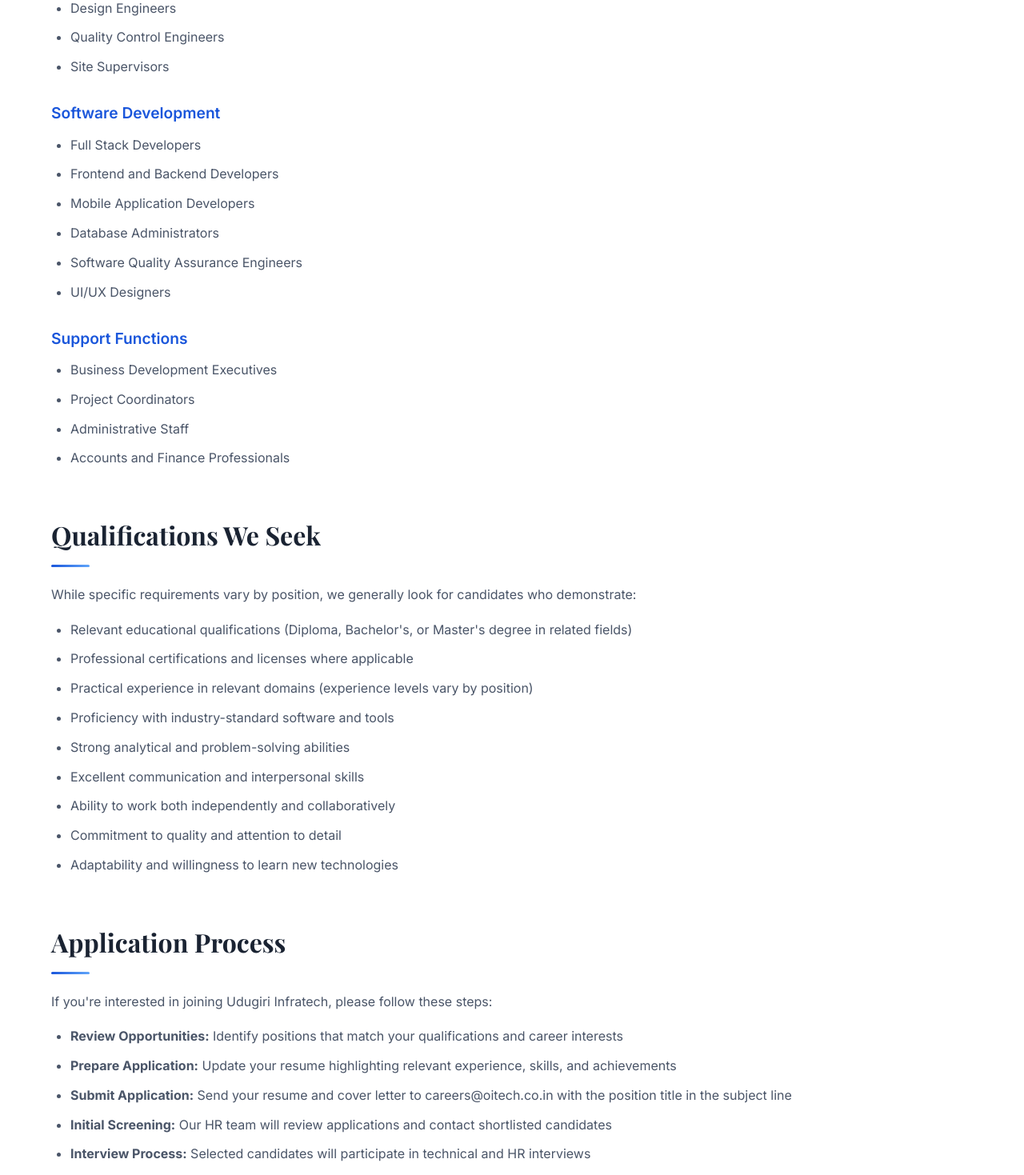
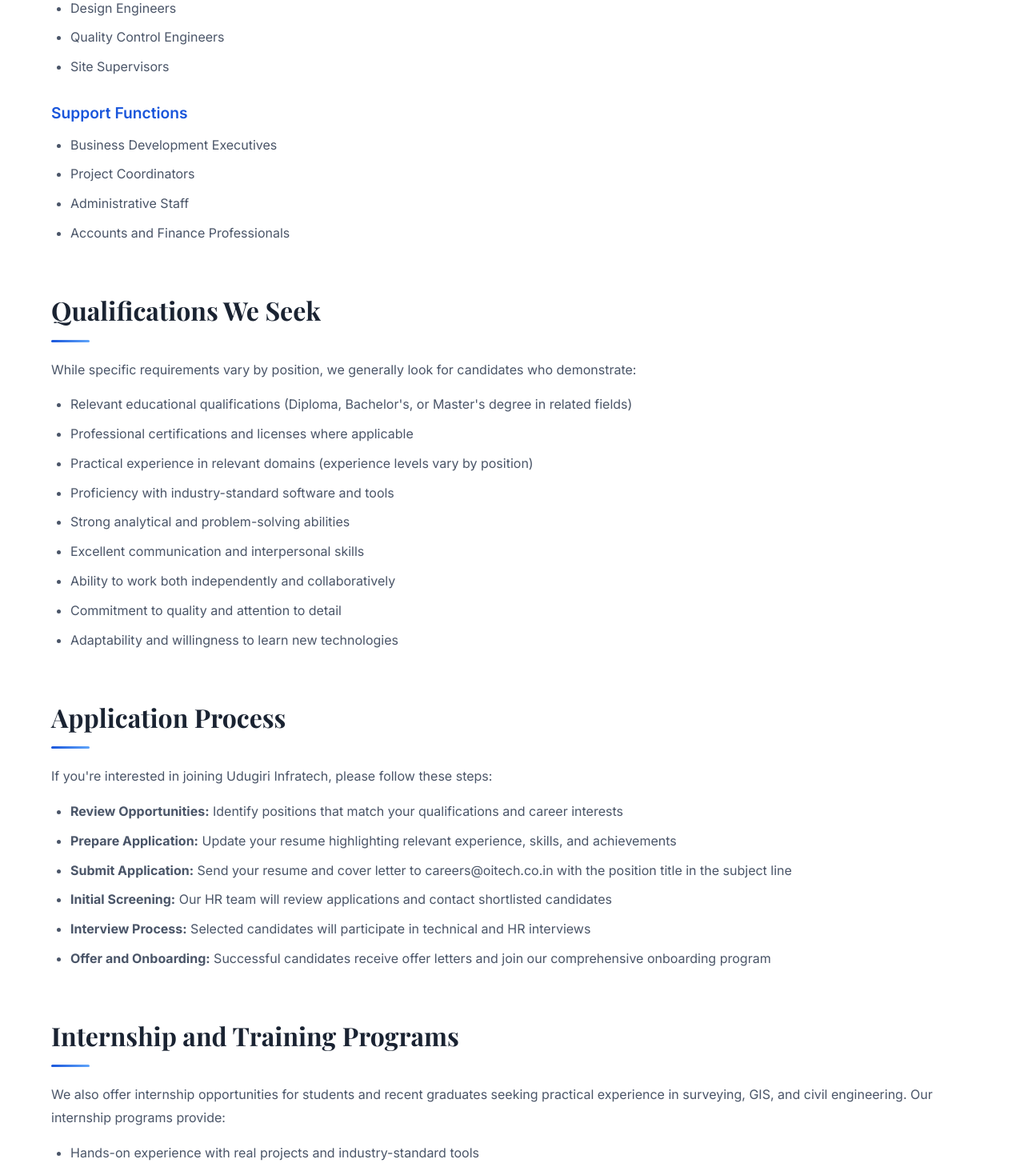
Before and after one commit to Manasisbyali234/UDUGIRI-INFRACTECH, a React (Create React App) app: page /careers in a window 1280 px wide. Shown: the part 2840-4309 px from the top of the page at 80% size. Built offline with nearby package versions, Linux system fonts and the light colour scheme; the HTML template or start-up script is replaced by a standard one.

Commit message:
minore34

```diff
--- a/src/components/Footer.js
+++ b/src/components/Footer.js
@@ -45,7 +45,7 @@
         </div>
         <div className="footer-bottom">
           <p>© 2024 Udugiri Infratech. All rights reserved.</p>
-          <p>Surveying · GIS · Engineering · Software</p>
+          <p>Surveying · GIS · Engineering</p>
         </div>
       </div>
     </footer>
--- a/src/pages/About.js
+++ b/src/pages/About.js
@@ -66,7 +66,7 @@
                 <p>
                   Our journey reflects a steadfast commitment to excellence, driven by a team of dedicated
                   professionals who bring together diverse expertise in surveying, geographic information systems,
-                  civil engineering, and software development.
+                  and civil engineering.
                 </p>
                 <p>
                   Operating at the intersection of engineering precision and digital innovation, Udugiri Infratech
@@ -212,8 +212,8 @@
                 <p>
                   The strength of Udugiri Infratech lies in our talented team of professionals who bring
                   together diverse skills, extensive experience, and unwavering commitment to excellence.
-                  Our workforce includes licensed surveyors, GIS specialists, civil engineers, software
-                  developers, and project managers.
+                  Our workforce includes licensed surveyors, GIS specialists, civil engineers,
+                  and project managers.
                 </p>
                 <p>
                   We invest significantly in training and development, ensuring our team remains updated
--- a/src/pages/Careers.js
+++ b/src/pages/Careers.js
@@ -130,16 +130,6 @@
               <li>Site Supervisors</li>
             </ul>
 
-            <h3>Software Development</h3>
-            <ul>
-              <li>Full Stack Developers</li>
-              <li>Frontend and Backend Developers</li>
-              <li>Mobile Application Developers</li>
-              <li>Database Administrators</li>
-              <li>Software Quality Assurance Engineers</li>
-              <li>UI/UX Designers</li>
-            </ul>
-
             <h3>Support Functions</h3>
             <ul>
               <li>Business Development Executives</li>
@@ -186,7 +176,7 @@
             <h2>Internship and Training Programs</h2>
             <p>
               We also offer internship opportunities for students and recent graduates seeking practical experience
-              in surveying, GIS, civil engineering, and software development. Our internship programs provide:
+              in surveying, GIS, and civil engineering. Our internship programs provide:
             </p>
             <ul>
               <li>Hands-on experience with real projects and industry-standard tools</li>
--- a/src/pages/Home.js
+++ b/src/pages/Home.js
@@ -4,10 +4,10 @@
 import ScrollSection from '../components/ScrollSection';
 import { heroStagger, heroItem, staggerContainer, staggerItem, fadeUp, viewportOptions } from '../hooks/useScrollAnimation';
 
-const typewriterWords = ['Surveying', 'GIS Mapping', 'Civil Engineering', 'Smart Software'];
+const typewriterWords = ['Surveying', 'GIS Mapping', 'Civil Engineering'];
 
 const services = [
-  'Building Designs', 'GPS / Total Station Survey', 'Software Development',
+  'Building Designs', 'GPS / Total Station Survey',
   'GIS Based Ward Delimitation', 'Construction', 'DPR for Water Supply',
   'Layout Designs', 'Roads & Drains', 'DGPS Survey',
   'GIS Based Master Plan', 'Bridges / Culverts', 'Layout Development',
@@ -22,7 +22,7 @@
   },
   {
     icon: '👷', title: 'Experienced Professionals',
-    text: 'Highly qualified engineers, surveyors, GIS specialists, and software developers with extensive industry expertise.',
+    text: 'Highly qualified engineers, surveyors, and GIS specialists with extensive industry expertise.',
     tag: 'Multi-Domain Expertise', color: '#0891b2',
   },
   {
@@ -91,7 +91,7 @@
                 <span className="hero-gradient-text">Across India</span>
               </motion.h1>
               <motion.p variants={heroItem}>
-                End-to-end solutions in Surveying, GIS, Civil Engineering &amp; Software — delivered with accuracy, speed, and integrity.
+                End-to-end solutions in Surveying, GIS, and Civil Engineering — delivered with accuracy, speed, and integrity.
               </motion.p>
               <motion.div variants={heroItem} className="hero-actions">
                 <Link to="/enquiry"><button className="cta-button cta-pulse">Get a Free Quote</button></Link>
@@ -116,7 +116,7 @@
                     { icon: '🗺️', label: 'GIS Mapping', val: '98%', color: '#60a5fa' },
                     { icon: '📐', label: 'Survey Accuracy', val: '99.7%', color: '#34d399' },
                     { icon: '🏗️', label: 'Projects On-Time', val: '95%', color: '#a78bfa' },
-                    { icon: '💻', label: 'Software Delivery', val: '100%', color: '#fb923c' },
+
                   ].map(({ icon, label, val, color }) => (
                     <div className="hv-metric" key={label}>
                       <span className="hv-icon">{icon}</span>
@@ -157,7 +157,7 @@
             <h2>Welcome to Udugiri Infratech</h2>
             <p>
               Udugiri Infratech is a premier provider of comprehensive infrastructure and technology solutions,
-              delivering exceptional services across surveying, GIS, civil engineering, and software development.
+              delivering exceptional services across surveying, GIS, and civil engineering.
               Our multidisciplinary approach combines technical expertise with cutting-edge technology to serve
               government agencies, private enterprises, and infrastructure development organizations.
             </p>
@@ -219,8 +219,8 @@
             <p>
               At Udugiri Infratech, our integrated service portfolio enables clients to access multiple specialized
               services under one roof — streamlining project coordination and ensuring consistency across all
-              deliverables. Whether you need topographic surveys, GIS mapping, infrastructure engineering, or
-              custom software, our team brings the expertise and dedication to transform your vision into reality.
+              deliverables. Whether you need topographic surveys, GIS mapping, or infrastructure engineering,
+              our team brings the expertise and dedication to transform your vision into reality.
             </p>
             <div style={{ marginTop: '1.5rem' }}>
               <Link to="/enquiry"><button className="cta-button">Start Your Project →</button></Link>
--- a/src/pages/Services.js
+++ b/src/pages/Services.js
@@ -52,7 +52,7 @@
 ];
 
 const serviceTags = [
-  'Building Designs', 'GPS / Total Station Survey', 'Software Development',
+  'Building Designs', 'GPS / Total Station Survey',
   'GIS Based Ward Delimitation', 'Construction', 'DPR for Water Supply',
   'Layout Designs', 'Roads & Drains', 'DGPS Survey',
   'GIS Based Master Plan', 'Bridges / Culverts', 'Layout Development',
@@ -91,18 +91,6 @@
       { h: 'Water Resources Engineering', p: 'Design and planning for water supply systems, irrigation networks, drainage infrastructure, and flood management projects. Our solutions address water conservation and efficient distribution.' },
       { h: 'Transportation Engineering', p: 'Traffic studies, road network planning, intersection design, and transportation system optimization. We develop solutions that improve mobility and reduce congestion.' },
       { h: 'Project Management and Supervision', p: 'End-to-end project management services including planning, scheduling, quality control, and site supervision. We ensure projects are executed according to specifications, budgets, and timelines.' },
-    ],
-  },
-  {
-    title: 'Software Development',
-    intro: 'Our software development team creates custom applications and digital solutions that address specific business requirements. We leverage modern technologies and agile methodologies to deliver robust, scalable software products.',
-    items: [
-      { h: 'Custom Application Development', p: 'Tailored software solutions designed to meet unique organizational needs. From enterprise applications to specialized tools, we develop software that enhances operational efficiency and productivity.' },
-      { h: 'Web Application Development', p: 'Responsive, user-friendly web applications built using modern frameworks and technologies. Our web solutions provide seamless experiences across devices and platforms.' },
-      { h: 'Mobile Application Development', p: 'Native and cross-platform mobile applications for iOS and Android. We create intuitive mobile solutions that extend business capabilities to smartphones and tablets.' },
-      { h: 'Database Design and Management', p: 'Efficient database architecture, implementation, and optimization services. We ensure data integrity, security, and performance for mission-critical applications.' },
-      { h: 'System Integration', p: 'Seamless integration of disparate systems and applications, enabling data flow and process automation across organizational boundaries.' },
-      { h: 'Software Maintenance and Support', p: 'Ongoing maintenance, updates, and technical support ensuring software systems remain functional, secure, and aligned with evolving requirements.' },
     ],
   },
 ];
```
